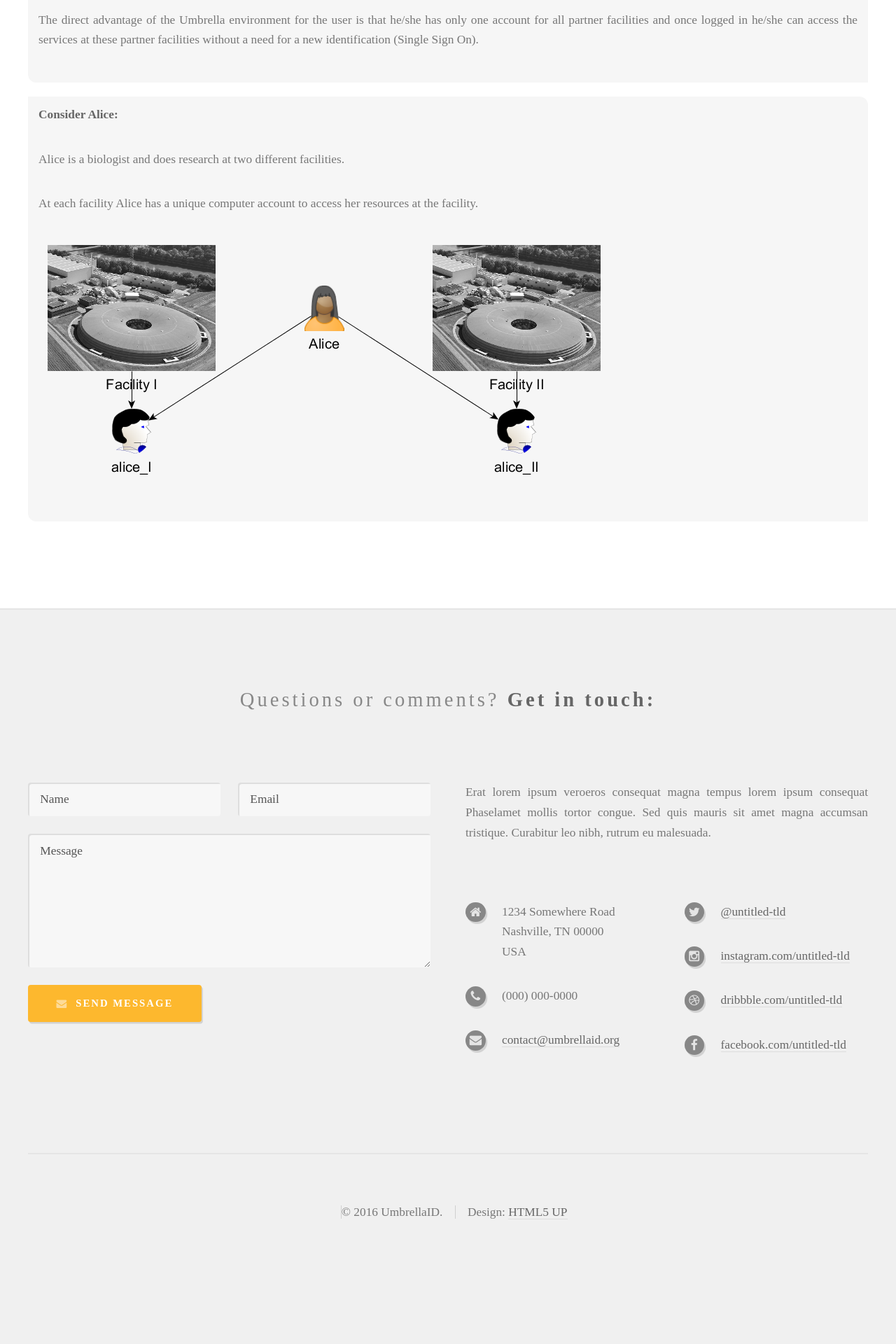
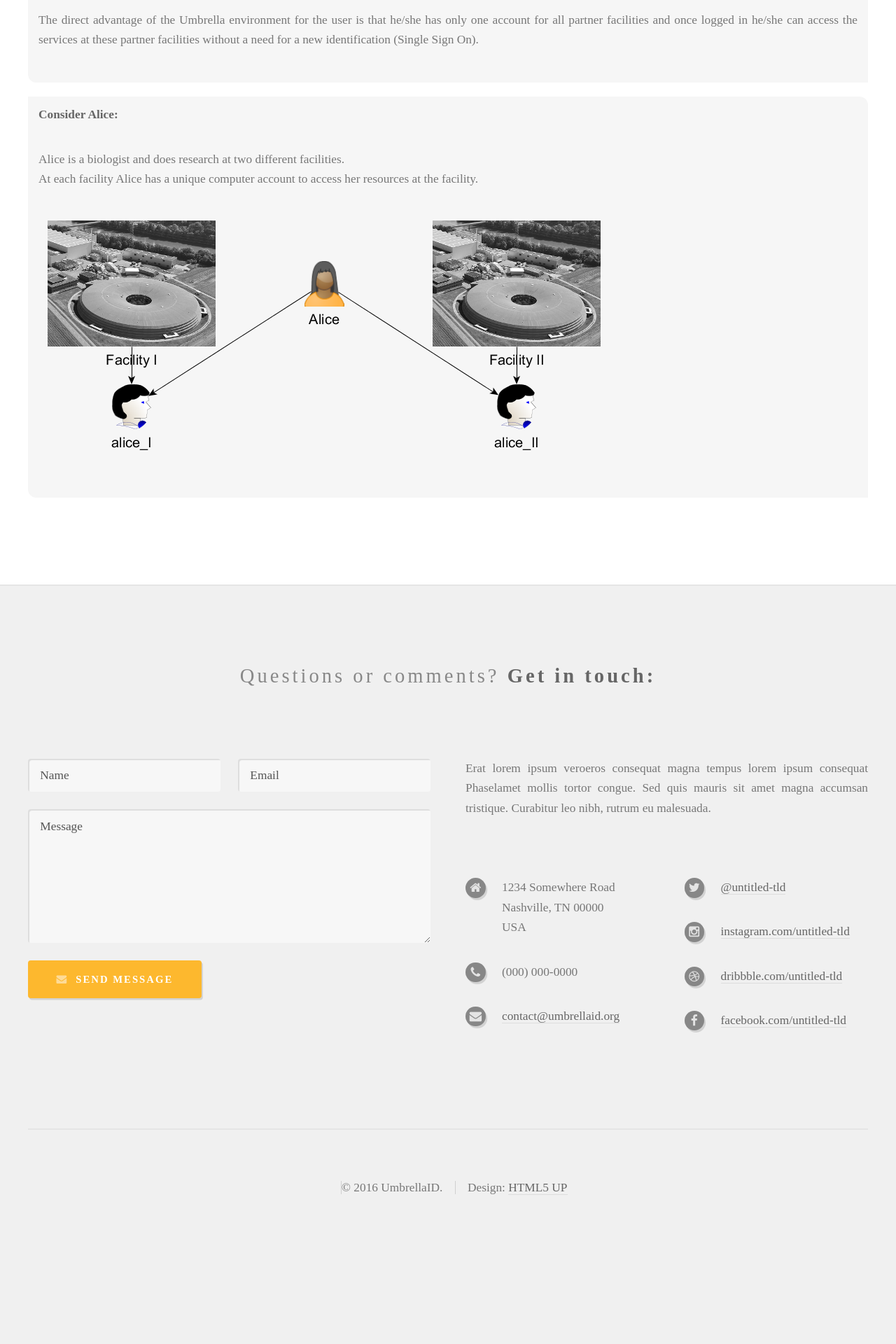
Before and after one commit to flowedback/flowedback.github.io, a Jekyll site: the page built from what.html, in a window 1280 px wide. Shown: the part 727-2647 px from the top of the page at 70% size. Built offline with Jekyll 4.4.1, drawn with Linux system fonts in a browser that asks for light colours; some web fonts are replaced; after the commit the page ends 2612 px from its top, so only the background shows below that.

Commit message:
Update what.html

```diff
--- a/what.html
+++ b/what.html
@@ -9,7 +9,9 @@
 </div>
 <div class="home bg">
   <p><b>Consider Alice:</b></p>
-  <p>Alice is a biologist and does research at two different facilities.</p>
-  <p>At each facility Alice has a unique computer account to access her resources at the facility.</p>
+  <ul>
+    <li>Alice is a biologist and does research at two different facilities.</li>
+    <li>At each facility Alice has a unique computer account to access her resources at the facility.</li>
+  </ul>
   <p><img src="images/Umbrella-UseCasePic1.png" /></p>
 </div>
```
